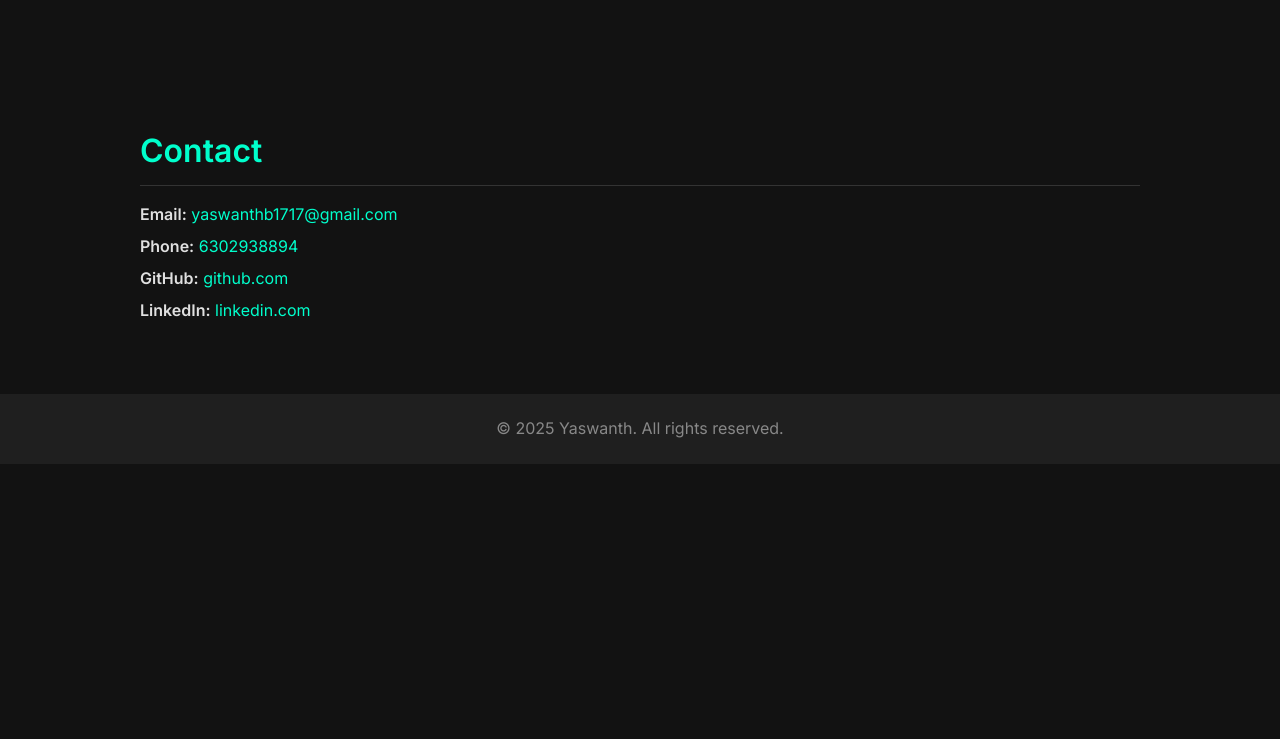
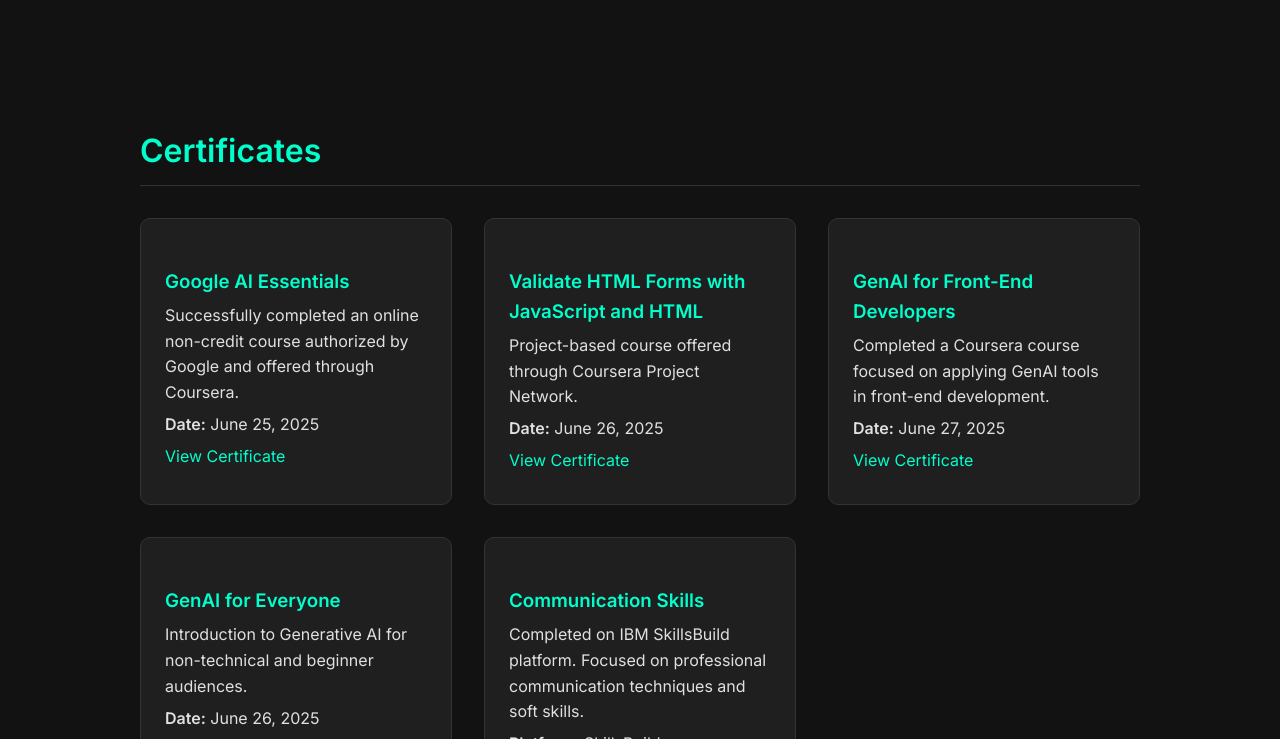
Before and after one commit to thenameisyash17/portfolio-website2025, a plain HTML site: page index.html in a window 1280 px wide. Shown: the part 2061-2800 px from the top of the page. Before the commit the page ends 2525 px from the top, so only its background shows below. Drawn offline with Linux system fonts and the light colour scheme.

Commit message:
Update index.html

```diff
--- a/index.html
+++ b/index.html
@@ -150,6 +150,7 @@
         <li><a href="#education">Education</a></li>
         <li><a href="#skills">Skills</a></li>
         <li><a href="#projects">Projects</a></li>
+        <li><a href="#certificates">Certificates</a></li>
         <li><a href="#contact">Contact</a></li>
         <li><a href="yaswanth_resume.pdf" download>Resume</a></li>
       </ul>
@@ -165,7 +166,7 @@
           <div class="sticky-profile">
             <img src="myprofile.jpg" alt="Yaswanth Profile" class="profile-img">
             <div class="details-grid">
-                <div><strong>Name:</strong> BOKKA YASWANTH</div>
+              <div><strong>Name:</strong> BOKKA YASWANTH</div>
               <div><strong>Date of Birth:</strong> 17-04-2006</div>
               <div><strong>Gender:</strong> Male</div>
               <div><strong>Marital Status:</strong> Single</div>
@@ -176,9 +177,7 @@
           </div>
           <div class="about-text">
             <p>
-             I'm <strong>Yaswanth</strong>, a Computer Engineering student from Andhra Pradesh, currently pursuing my B.Tech in Artificial Intelligence and Machine Learning (AI & ML) after completing a Diploma in Computer Engineering. I’m passionate about building clean, responsive websites and web applications. I enjoy working with technologies like HTML, CSS, JavaScript, Python,SQL and C++, and I'm always eager to explore AI and machine learning concepts while continuously improving my development skills.
-
-
+              I'm <strong>Yaswanth</strong>, a Computer Engineering student from Andhra Pradesh, currently pursuing my B.Tech in Artificial Intelligence and Machine Learning (AI & ML) after completing a Diploma in Computer Engineering. I’m passionate about building clean, responsive websites and web applications. I enjoy working with technologies like HTML, CSS, JavaScript, Python, SQL and C++, and I'm always eager to explore AI and machine learning concepts while continuously improving my development skills.
             </p>
 
             <h3>Career Objective</h3>
@@ -244,6 +243,52 @@
       </div>
     </section>
 
+  <!-- Certificates Section -->
+<section id="certificates" class="section">
+  <div class="container">
+    <h2>Certificates</h2>
+    <div class="project-grid">
+
+      <div class="project-card">
+        <h3>Google AI Essentials</h3>
+        <p>Successfully completed an online non-credit course authorized by Google and offered through Coursera.</p>
+        <p><strong>Date:</strong> June 25, 2025</p>
+        <p><a href="https://coursera.org/verify/AFFTPCK8BKZ6" target="_blank">View Certificate</a></p>
+      </div>
+
+      <div class="project-card">
+        <h3>Validate HTML Forms with JavaScript and HTML</h3>
+        <p>Project-based course offered through Coursera Project Network.</p>
+        <p><strong>Date:</strong> June 26, 2025</p>
+        <p><a href="https://coursera.org/verify/C9IABWWPJSBX" target="_blank">View Certificate</a></p>
+      </div>
+
+      <div class="project-card">
+        <h3>GenAI for Front-End Developers</h3>
+        <p>Completed a Coursera course focused on applying GenAI tools in front-end development.</p>
+        <p><strong>Date:</strong> June 27, 2025</p>
+        <p><a href="https://coursera.org/verify/KAGD3M3D29WA" target="_blank">View Certificate</a></p>
+      </div>
+
+      <div class="project-card">
+        <h3>GenAI for Everyone</h3>
+        <p>Introduction to Generative AI for non-technical and beginner audiences.</p>
+        <p><strong>Date:</strong> June 26, 2025</p>
+        <p><a href="https://coursera.org/verify/TRBDG8QKGHOE" target="_blank">View Certificate</a></p>
+      </div>
+
+      <div class="project-card">
+        <h3>Communication Skills</h3>
+        <p>Completed on IBM SkillsBuild platform. Focused on professional communication techniques and soft skills.</p>
+        <p><strong>Platform:</strong> SkillsBuild</p>
+        <p><a href="yaswanth_communication_skills.pdf" target="_blank">View PDF Certificate</a></p>
+      </div>
+
+    </div>
+  </div>
+</section>
+
+
     <!-- Contact Section -->
     <section id="contact" class="section">
       <div class="container">
```
